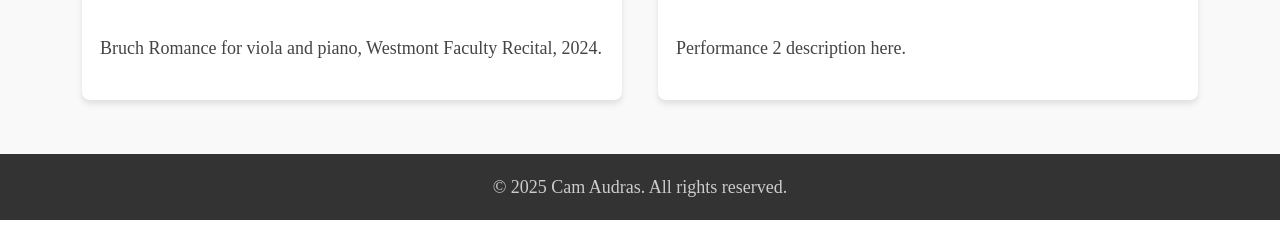
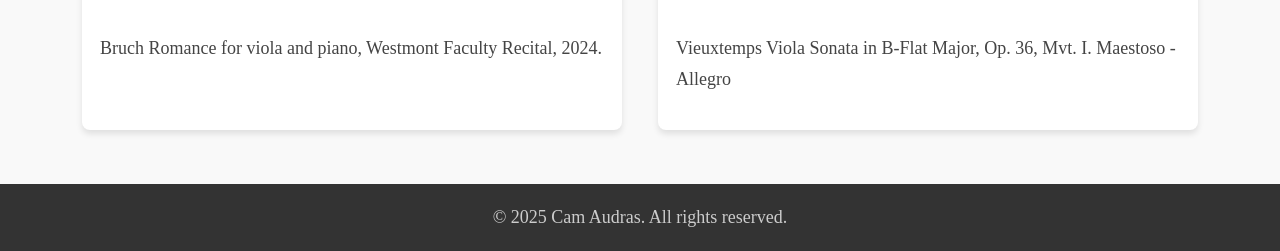
Before and after one commit to camaudras/camaudras, a plain HTML site: page listen-watch.html in a window 1280 px wide. Shown: the part 611-862 px from the top of the page. Before the commit the page ends 831 px from the top, so only its background shows below. Drawn offline with Linux system fonts and the light colour scheme; a web font is replaced by a local one.

Commit message:
Update performance description in listen-watch.html

```diff
--- a/listen-watch.html
+++ b/listen-watch.html
@@ -54,7 +54,7 @@
                             allowfullscreen>
                         </iframe>
                     </div>
-                    <p>Performance 2 description here.</p>
+                    <p>Vieuxtemps Viola Sonata in B-Flat Major, Op. 36, Mvt. I. Maestoso - Allegro</p>
                 </div>
 
             </div>
```
